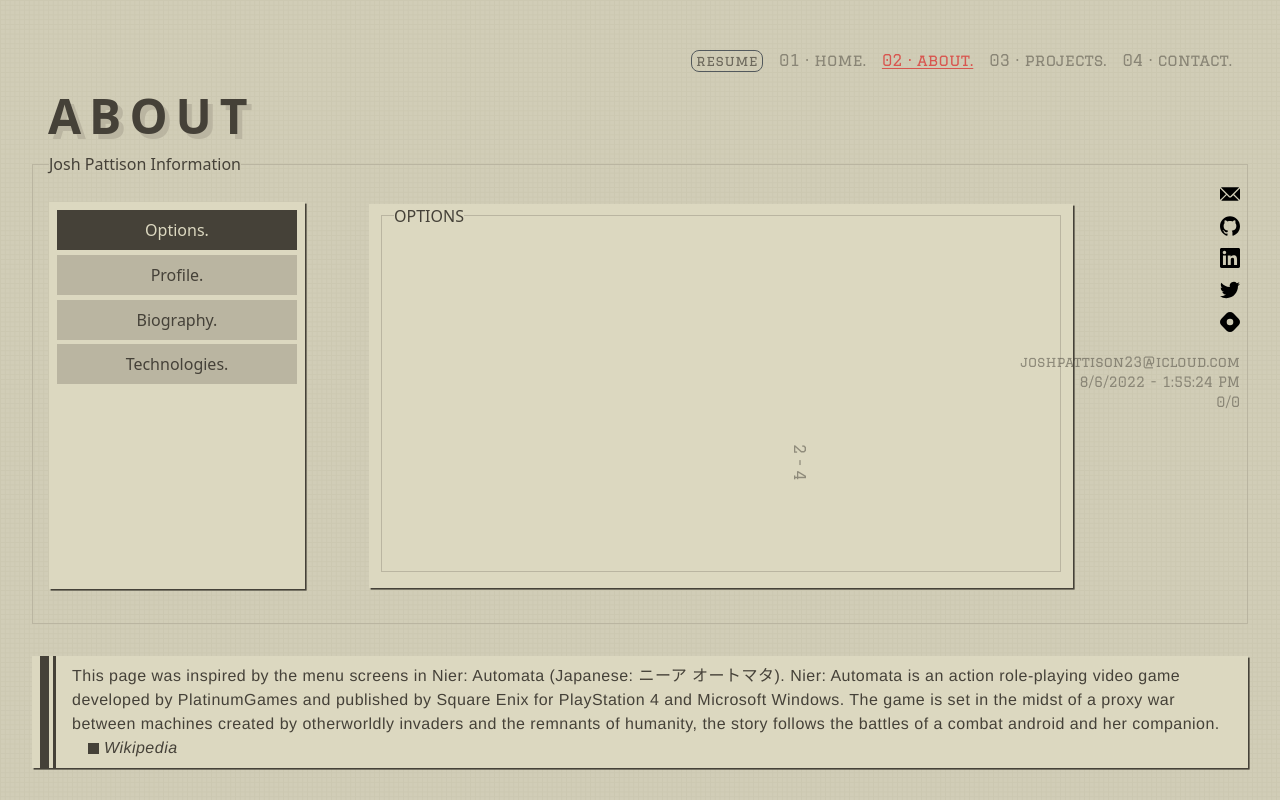
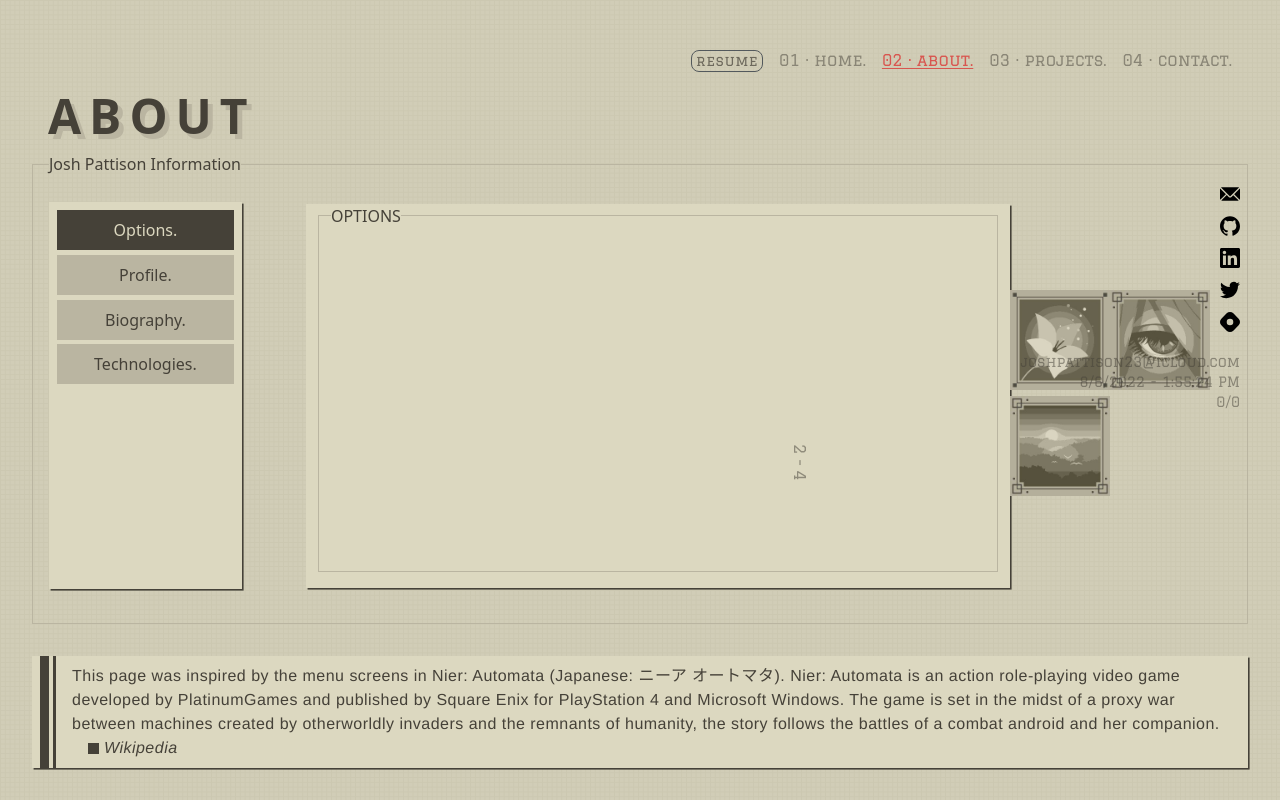
Before and after one commit to pattisoj/portfolio, a Next.js app: page /about in a window 1280 px wide. Built offline with nearby package versions, Linux system fonts and the light colour scheme.

Commit message:
Added about-icons

```diff
--- a/pages/about.js
+++ b/pages/about.js
@@ -1,4 +1,8 @@
 import Head from "next/head";
+import Image from "next/image";
+import Flower from "../images/about/icons/nier-automata-1.jpeg";
+import Eye from "../images/about/icons/nier-automata-2.jpeg";
+import Horizon from "../images/about/icons/nier-automata-3.png";
 import { useState } from "react";
 import CursorTracker from "../components/CursorTracker";
 import LogoBar from "../components/LogoBar";
@@ -90,6 +94,11 @@ export default function About() {
               </div>
             ) : null}
           </div>
+          <div className="about-icons">
+            <Image alt="flower-icon" src={Flower} height={100} width={100} />
+            <Image alt="eye-icon" src={Eye} height={100} width={100} />
+            <Image alt="horizon-icon" src={Horizon} height={100} width={100} />
+          </div>
         </fieldset>
         <div className="about-footer">
           <blockquote className="about-blockquote">
```
